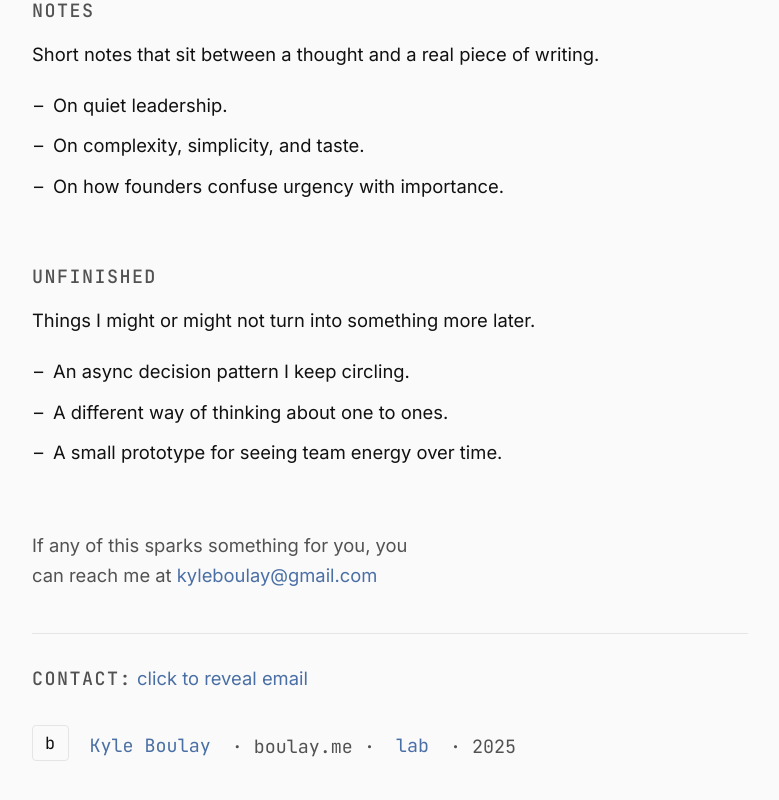
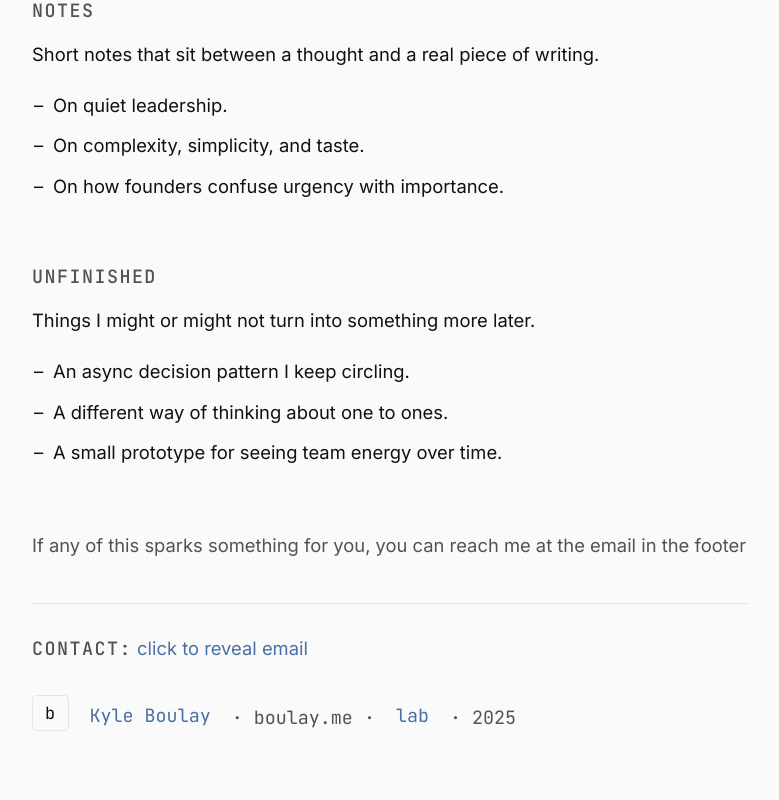
Before and after one commit to kysebo/boulay-site, a Next.js app: page /lab in a window 1280 px wide. Shown: the part 1043-1843 px from the top of the page, without its empty margins (31-810 px from the left). Built offline with nearby package versions, Linux system fonts and the light colour scheme.

Commit message:
lab page updates

```diff
--- a/app/lab/page.tsx
+++ b/app/lab/page.tsx
@@ -106,10 +106,7 @@ export default function LabPage() {
           <section className="mt-12">
             <p className="text-sm leading-relaxed text-neutral-600">
               <Balancer>
-                If any of this sparks something for you, you can reach me at{' '}
-                <a href="mailto:kyleboulay@gmail.com" className="text-[#4a6fa5] underline-offset-2 hover:underline">
-                  kyleboulay@gmail.com
-                </a>
+                If any of this sparks something for you, you can reach me at the email in the footer
               </Balancer>
             </p>
           </section>
```
